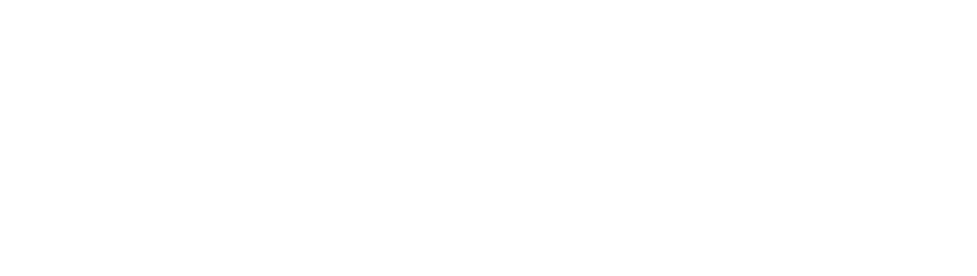
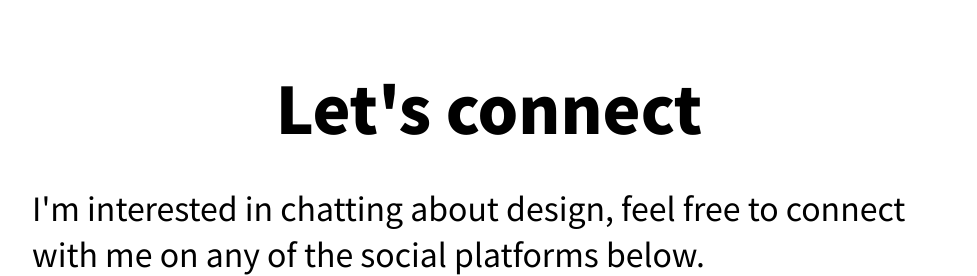
Before and after one commit to herohasan0/personal-website, a Next.js app: page / in a window 1280 px wide. Shown: the part 2511-2787 px from the top of the page, without its empty margins (151-1128 px from the left). Before the commit the page ends 2411 px from the top, so only its background shows below. Built offline with nearby package versions, Linux system fonts and the light colour scheme.

Commit message:
add connect section

```diff
--- /dev/null
+++ b/components/Connect.js
@@ -0,0 +1,21 @@
+import React from 'react';
+
+import styles from './Connect.module.css';
+
+function Connect() {
+  return (
+    <div className={styles.Connect}>
+      <div className={styles.top}>
+        <h3 className={styles.title}>Let's connect</h3>
+      </div>
+      <div className={styles.bottom}>
+        <p className={styles.desc}>
+          I'm interested in chatting about design, feel free to connect with me
+          on any of the social platforms below.{' '}
+        </p>
+      </div>
+    </div>
+  );
+}
+
+export default Connect;
--- /dev/null
+++ b/components/Connect.module.css
@@ -0,0 +1,18 @@
+.Connect {
+  display: flex;
+  flex-direction: column;
+  justify-content: center;
+  align-items: center;
+  margin-top: 170px;
+}
+
+.title {
+  font-size: 64px;
+}
+
+.desc {
+  font-size: 32px;
+  margin-top: 40px;
+  font-weight: 300;
+  line-height: 46px;
+}
--- a/pages/index.js
+++ b/pages/index.js
@@ -1,5 +1,6 @@
 import React from 'react';
 import About from '../components/About';
+import Connect from '../components/Connect';
 import Header from '../components/Header';
 import Layout from '../components/Layout';
 import Projects from '../components/Projects';
@@ -10,6 +11,7 @@
       <Header />
       <About />
       <Projects />
+      <Connect />
     </Layout>
   );
 }
```
